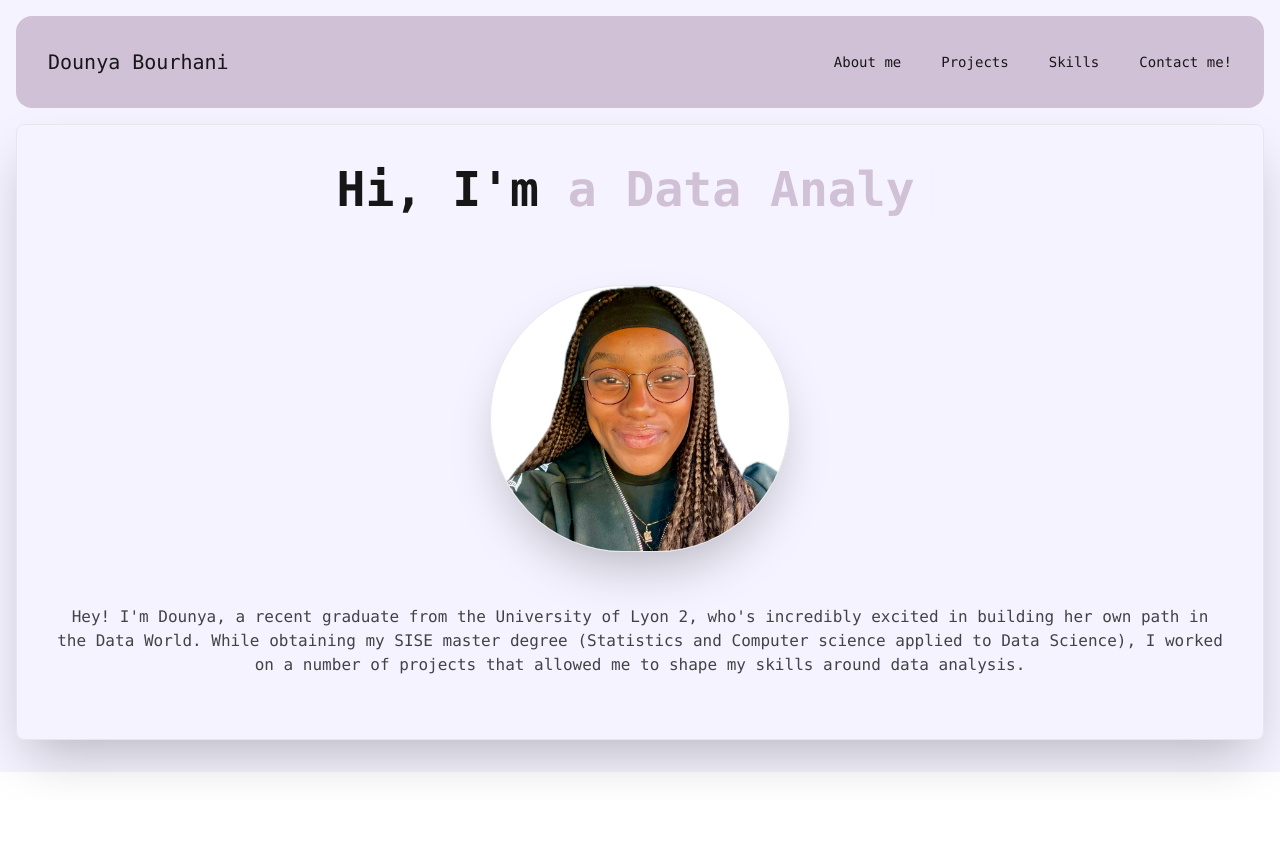
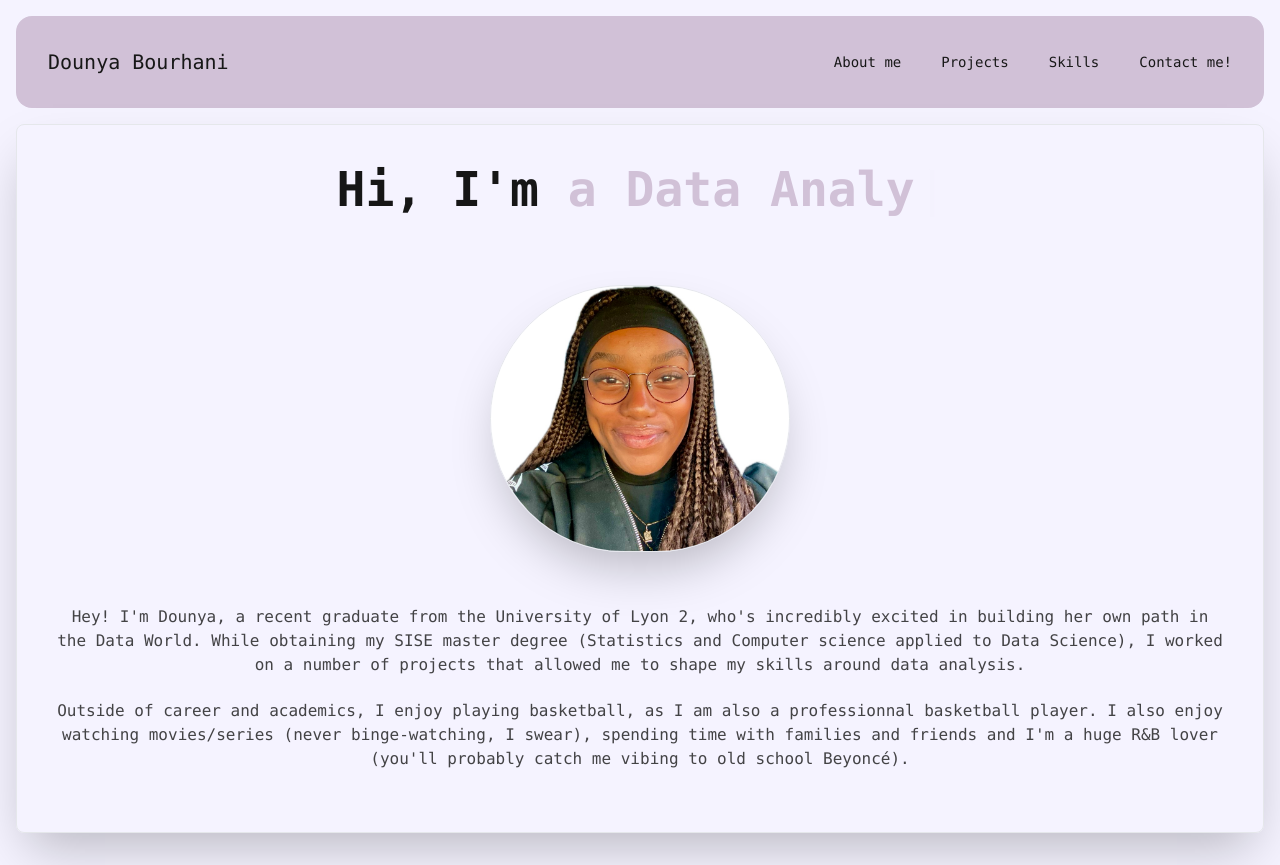
Before and after one commit to dounya-bourhani/Portfolio_Website, a Next.js app in the folder app/: page / in a window 1280 px wide. Before the commit the page ends 800 px from the top, so only its background shows below. Built offline with nearby package versions, Linux system fonts and the light colour scheme.

Commit message:
clean page.tsx + add to about me

```diff
--- a/app/app/components/Presentation.tsx
+++ b/app/app/components/Presentation.tsx
@@ -20,11 +20,21 @@ const Presentation = () => {
         <div>
           <Image src='/dounya.jpeg' alt='headhsot' width={300} height={300} className='rounded-full border shadow-2xl'/>
         </div>
+
         <div>
           <p className='text-center text-base'>
             Hey! I'm Dounya, a recent graduate from the University of Lyon 2, who's incredibly excited in building her own path in the Data World.
             While obtaining my SISE master degree (Statistics and Computer science applied to Data Science), I worked on a number of projects that
             allowed me to shape my skills around data analysis.
+          </p>
+          {/* <p className='text-center text-base'>
+            I'm currently looking for a position as a Data Analyst, where I can leverage my skills in data analysis, data visualization, and
+            machine learning to help companies make data-driven decisions.
+          </p> */}
+          <p className='text-center text-base'>
+            Outside of career and academics, I enjoy playing basketball, as I am also a professionnal basketball player. I also enjoy watching
+            movies/series (never binge-watching, I swear), spending time with families and friends and I'm a huge R&B lover (you'll probably
+            catch me vibing to old school Beyoncé).
           </p>
         </div>
     </section>
--- a/app/app/page.tsx
+++ b/app/app/page.tsx
@@ -1,6 +1,3 @@
-import Image from "next/image";
-import Link from "next/link";
-import ProductCard from "./components/ProductCard";
 import Navbar from "./components/Navbar";
 import Presentation from "./components/Presentation";
 
```
